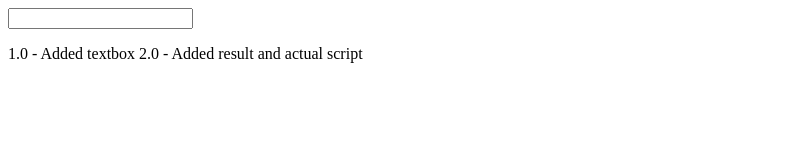
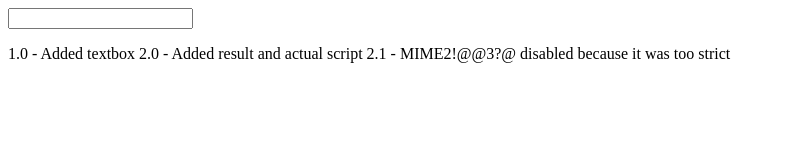
Before and after one commit to IAP-Reloaded/Ellodo, a plain HTML site: page index.html in a window 1280 px wide. Shown: the whole page, without its empty margins (0-785 px from the left). Drawn offline with Linux system fonts and the light colour scheme.

Commit message:
Update index.html

```diff
--- a/index.html
+++ b/index.html
@@ -1,6 +1,7 @@
 <input type=text>
 <p id="result"></p>
-<script type="text/javascript" src="https://raw.githubusercontent.com/IAP-Reloaded/Ellodo/master/ellodo.js"></script>
+<script type="text/javascript" src="https://cdn.rawgit.com/IAP-Reloaded/Ellodo/master/ellodo.js"></script>
 
 1.0 - Added textbox
 2.0 - Added result and actual script
+2.1 - MIME2!@@3?@ disabled because it was too strict
```
